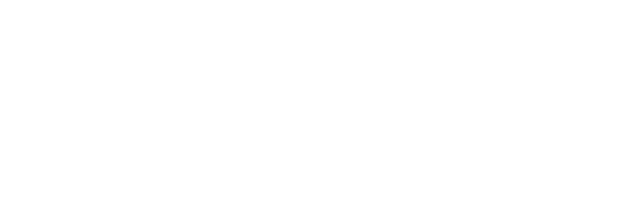
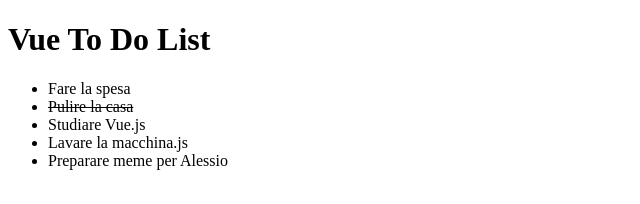
Before and after one commit to marcosfuentes94/vue-todolist, a plain HTML site: page index.html in a window 1280 px wide. Shown: the whole page, without its empty margins (0-640 px from the left). Drawn offline with nearby package versions, Linux system fonts and the light colour scheme.

Commit message:
milestone 1 completato

```diff
--- a/index.html
+++ b/index.html
@@ -11,8 +11,15 @@
 <script src="https://unpkg.com/vue@3/dist/vue.global.js"></script>
 
 <body>
+    <div id="app">
+      <h1>Vue To Do List</h1>
+      <ul>
+        <li v-for="todo in todos" :key="todo.id">
+          <span :style="{ 'text-decoration': todo.done ? 'line-through' : 'none' }">{{ todo.text }}</span>
+        </li>
+      </ul>
+    </div>
 
-        <!-- JS -->
-    <script type="text/javascript" src="script.js"></script>
-</body>
+    <script src="script.js"></script>
+  </body>
 </html>
--- a/script.js
+++ b/script.js
@@ -0,0 +1,15 @@
+const app = Vue.createApp({
+    data() {
+      return {
+        todos: [
+          { id: 1, text: 'Fare la spesa', done: false },
+          { id: 2, text: 'Pulire la casa', done: true },
+          { id: 4, text: 'Studiare Vue.js', done: false },
+          { id: 5, text: 'Lavare la macchina.js', done: false },
+          { id: 6, text: 'Preparare meme per Alessio', done: false },
+        ]
+      }
+    }
+  });
+
+  app.mount('#app');
```
